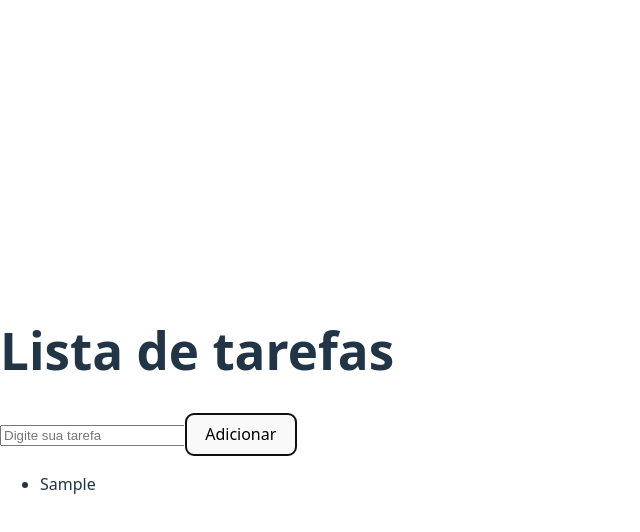
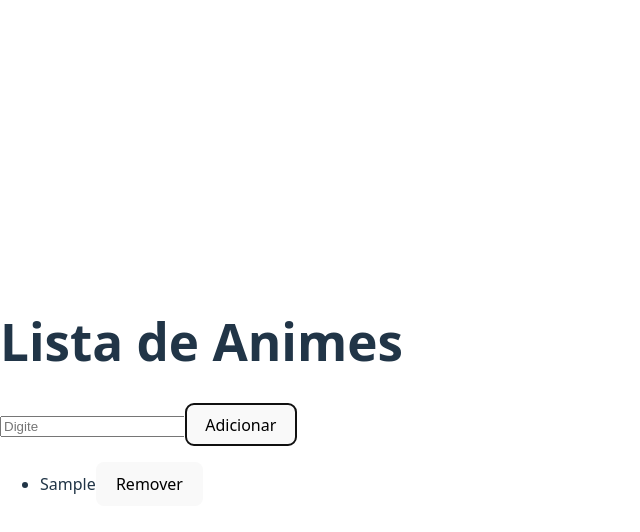
Before and after one commit to lucasriandev/Projects-React, a React (Vite) app in the folder meu-primeiro-projeto-react/: page / in a window 1280 px wide. Both pictures are taken after typing "Sample" into the empty fields and a click on the button "Adicionar". Shown: the top 532 px of the page, without its empty margins (0-640 px from the left). Built offline with nearby package versions, Linux system fonts and the light colour scheme.

Commit message:
estudando

```diff
--- a/meu-primeiro-projeto-react/src/teste.jsx
+++ b/meu-primeiro-projeto-react/src/teste.jsx
@@ -1,51 +1,50 @@
 import { useState, useEffect } from "react";
 
-function Afazeres() {
-  const [atividade, setAtividade] = useState([]);
-  const [novaAtividade, setNovaAtividade] = useState("");
-  //atividade → lista de tarefas
-  //setAtividade → atualiza a lista
-  //novaAtividade → o que está sendo digitado
-  //setNovaAtividade → atualiza o input
-
-  useEffect(() => {
-    const chave = JSON.parse(localStorage.getItem("Att")) || [];
-    setAtividade[chave];
-  }, []);
-
-  useEffect(() => {
-    localStorage.setItem("Att", JSON.stringify(atividade));
-  }, [atividade]);
+function Animes() {
+  const [anime, setAnime] = useState([]);
+  //sera usado sempre que for mexer na lista
+  const [novoAnime, setNovoAnime] = useState("");
+  //sera usado sempre que usuario digitar
 
   function input(event) {
-    setNovaAtividade(event.target.value);
+    setNovoAnime(event.target.value);
   }
 
-  function adicionar() {
-    if (novaAtividade !== "") {
-      setAtividade([...atividade, novaAtividade]); //pega lista antiga e adiciona o novo item
-      setNovaAtividade("");
+  function add() {
+    if (novoAnime !== "") {
+      setAnime([...anime, novoAnime]);
+      setNovoAnime("");
     }
+  }
+
+  function remover(indexRemover) {
+    const novaLista = anime.filter((item, index) => {
+      return index !== indexRemover;
+    });
+    setAnime(novaLista);
   }
 
   return (
     <div>
-      <h1>Lista de tarefas</h1>
+      <h1>Lista de Animes</h1>
       <input
         type="text"
-        value={novaAtividade}
+        value={novoAnime}
         onChange={input}
-        placeholder="Digite sua tarefa"
+        placeholder="Digite"
       />
-      <button onClick={adicionar}>Adicionar</button>
+      <button onClick={add}>Adicionar</button>
 
       <ul>
-        {atividade.map((tarefa, index) => (
-          <li key={index}>{atividade}</li>
+        {anime.map((item, index) => (
+          <li key={index}>
+            {item}
+            <button onClick={() => remover(index)}>Remover</button>
+          </li>
         ))}
       </ul>
     </div>
   );
 }
 
-export default Afazeres;
+export default Animes;
```
